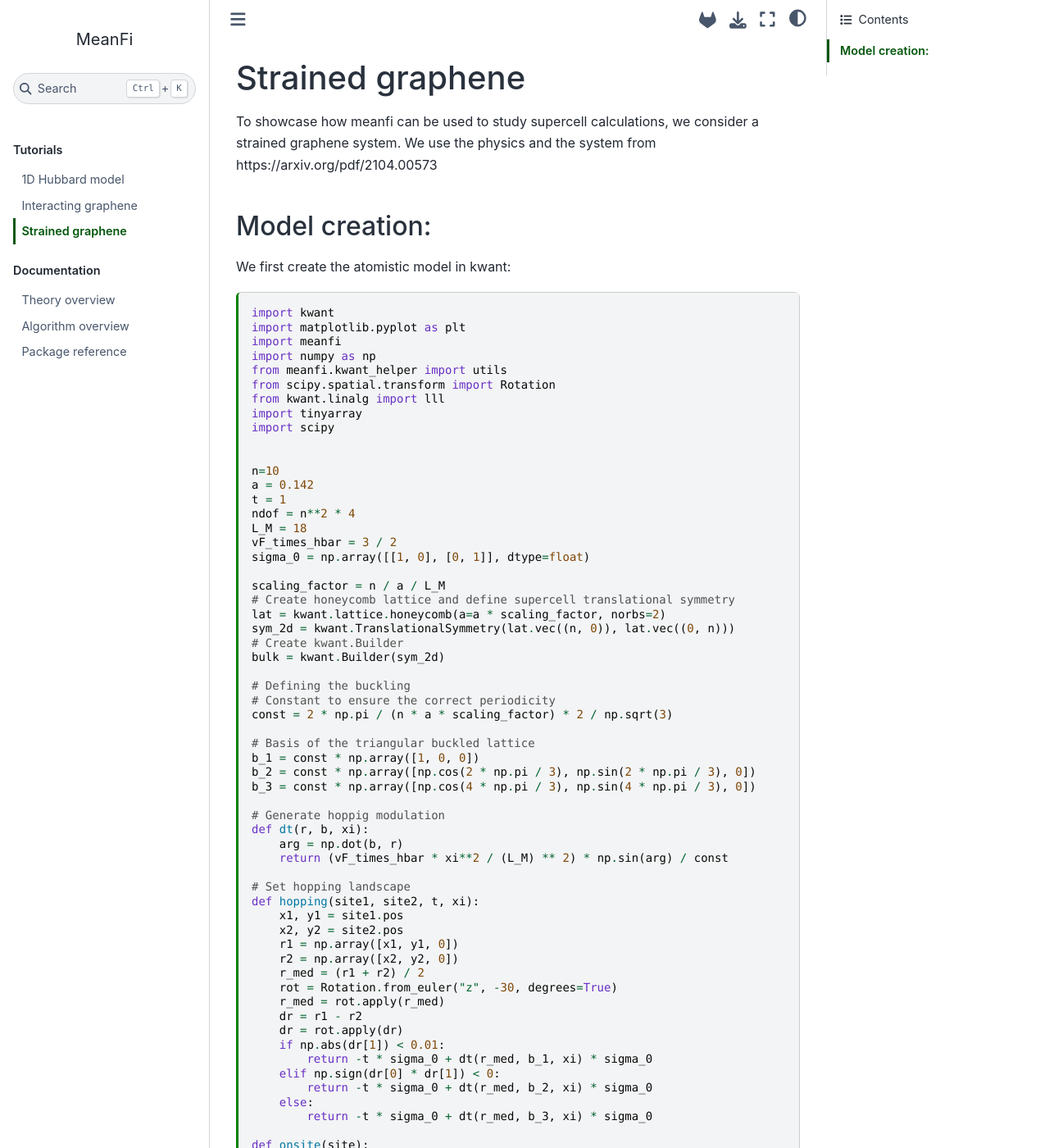
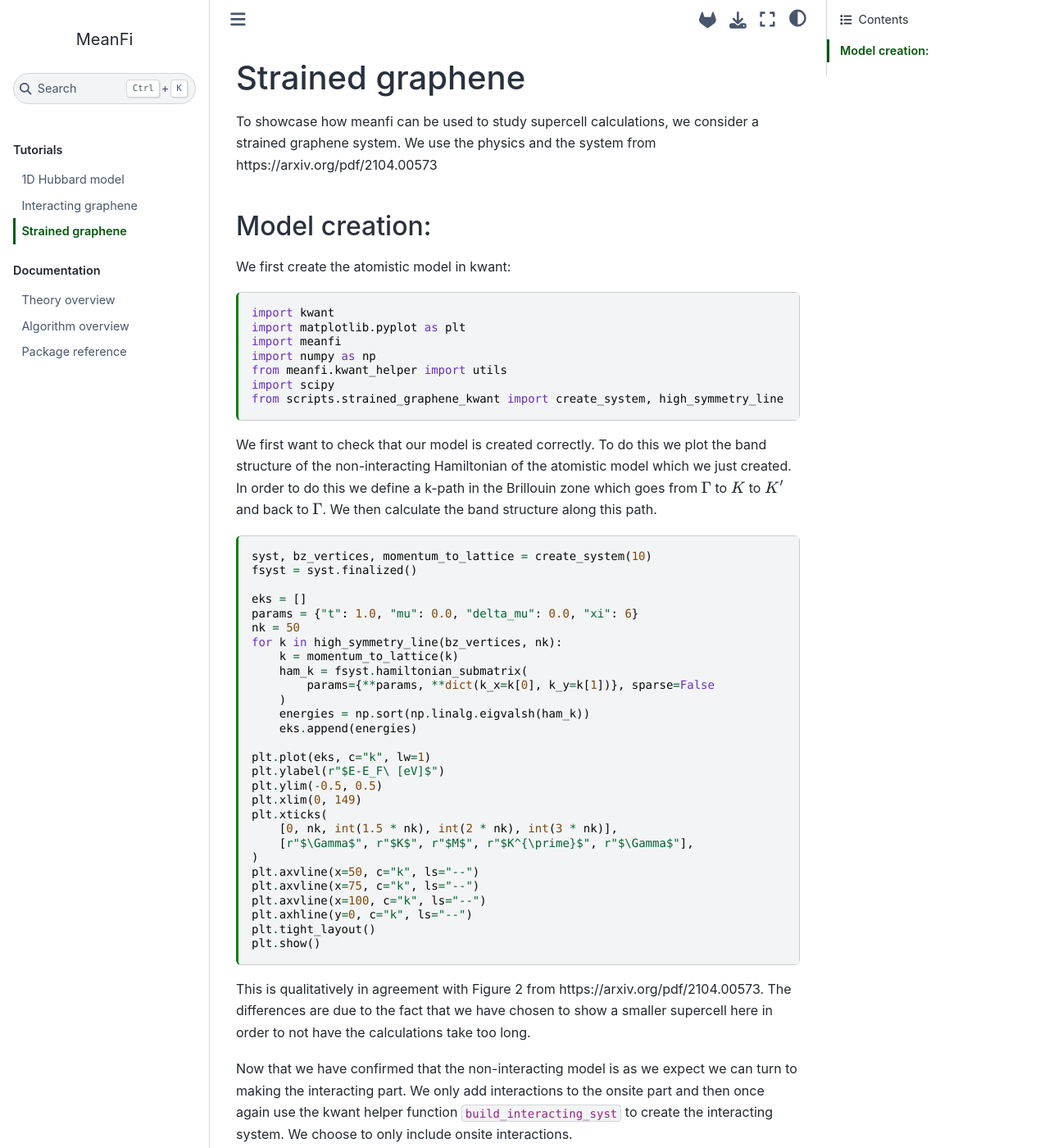
Before and after one commit to quantum-tinkerer/MeanFi, a Sphinx documentation site: the page built from docs/source/tutorial/strained_graphene.md, in a window 1280 px wide and 1400 px high. Shown: the whole window at 82% size. Built offline with Sphinx 7.4.7 and the Sphinx Book theme 1.1.4, drawn with Linux system fonts in a browser that asks for light colours; the version number could not be read and is left out; comment, search, counter and statistics services are not loaded; some of the changed text lies outside the part shown.

Commit message:
fix conflict

````diff
--- a/docs/source/tutorial/strained_graphene.md
+++ b/docs/source/tutorial/strained_graphene.md
@@ -4,7 +4,7 @@ jupytext:
     extension: .md
     format_name: myst
     format_version: 0.13
-    jupytext_version: 1.16.0
+    jupytext_version: 1.16.2
 kernelspec:
   display_name: Python 3 (ipykernel)
   language: python
@@ -25,113 +25,23 @@ import matplotlib.pyplot as plt
 import meanfi
 import numpy as np
 from meanfi.kwant_helper import utils
-from scipy.spatial.transform import Rotation
-from kwant.linalg import lll
-import tinyarray
 import scipy
-
-
-n=10
-a = 0.142
-t = 1
-ndof = n**2 * 4
-L_M = 18
-vF_times_hbar = 3 / 2
-sigma_0 = np.array([[1, 0], [0, 1]], dtype=float)
-
-scaling_factor = n / a / L_M
-# Create honeycomb lattice and define supercell translational symmetry
-lat = kwant.lattice.honeycomb(a=a * scaling_factor, norbs=2)
-sym_2d = kwant.TranslationalSymmetry(lat.vec((n, 0)), lat.vec((0, n)))
-# Create kwant.Builder
-bulk = kwant.Builder(sym_2d)
-
-# Defining the buckling
-# Constant to ensure the correct periodicity
-const = 2 * np.pi / (n * a * scaling_factor) * 2 / np.sqrt(3)
-
-# Basis of the triangular buckled lattice
-b_1 = const * np.array([1, 0, 0])
-b_2 = const * np.array([np.cos(2 * np.pi / 3), np.sin(2 * np.pi / 3), 0])
-b_3 = const * np.array([np.cos(4 * np.pi / 3), np.sin(4 * np.pi / 3), 0])
-
-# Generate hoppig modulation
-def dt(r, b, xi):
-    arg = np.dot(b, r)
-    return (vF_times_hbar * xi**2 / (L_M) ** 2) * np.sin(arg) / const
-
-# Set hopping landscape
-def hopping(site1, site2, t, xi):
-    x1, y1 = site1.pos
-    x2, y2 = site2.pos
-    r1 = np.array([x1, y1, 0])
-    r2 = np.array([x2, y2, 0])
-    r_med = (r1 + r2) / 2
-    rot = Rotation.from_euler("z", -30, degrees=True)
-    r_med = rot.apply(r_med)
-    dr = r1 - r2
-    dr = rot.apply(dr)
-    if np.abs(dr[1]) < 0.01:
-        return -t * sigma_0 + dt(r_med, b_1, xi) * sigma_0
-    elif np.sign(dr[0] * dr[1]) < 0:
-        return -t * sigma_0 + dt(r_med, b_2, xi) * sigma_0
-    else:
-        return -t * sigma_0 + dt(r_med, b_3, xi) * sigma_0
-
-def onsite(site):
-    return 0 * sigma_0
-
-# Define onsite and hopping energies
-bulk[lat.shape(lambda pos: True, (0, 0))] = onsite
-bulk[lat.neighbors()] = hopping
-# Wrap system
-wrapped_syst = kwant.wraparound.wraparound(bulk)
-# Finalize wrapped system
-wrapped_fsyst = wrapped_syst.finalized()
+from scripts.strained_graphene_kwant import create_system, high_symmetry_line
 ```
 
 We first want to check that our model is created correctly. To do this we plot the band structure of the non-interacting Hamiltonian of the atomistic model which we just created. In order to do this we define a k-path in the Brillouin zone which goes from $\Gamma$ to $K$ to $K'$ and back to $\Gamma$. We then calculate the band structure along this path.
 
+
 ```{code-cell} ipython3
-:tags: [hide-input]
-def relevant_kpath(wrapped_syst, nk=50):
-    lat_ndim = 2
-    # columns of B are lattice vectors
-    B = np.array(wrapped_syst._wrapped_symmetry.periods).T
-    # columns of A are reciprocal lattice vectors
-    A = np.linalg.pinv(B).T
-
-    # Get lattice points that neighbor the origin, in basis of lattice vectors
-    reduced_vecs, transf = lll.lll(A.T)
-    neighbors = tinyarray.dot(lll.voronoi(reduced_vecs), transf)
-    # Add the origin to these points.
-    klat_points = np.concatenate(([[0] * lat_ndim], neighbors))
-    # Transform to cartesian coordinates and rescale.
-    klat_points = 2 * np.pi * np.dot(klat_points, A.T)
-    voronoi = scipy.spatial.Voronoi(klat_points)
-    around_origin = voronoi.point_region[0]
-    bz_vertices = voronoi.vertices[voronoi.regions[around_origin]]
-
-    GammaK = np.linspace([0, 0], bz_vertices[0], nk, endpoint=False)
-    KKprime = np.linspace(bz_vertices[0], bz_vertices[1], nk, endpoint=False)
-    KprimeGamma = np.linspace(bz_vertices[1], [0, 0], nk, endpoint=True)
-    k_points = np.concatenate((GammaK, KKprime, KprimeGamma))
-
-    return k_points
-
-def momentum_to_lattice(k, wrapped_syst):
-    B = np.array(wrapped_syst._wrapped_symmetry.periods).T
-    # columns of A are reciprocal lattice vectors
-    A = np.linalg.pinv(B).T
-    k, _ = scipy.linalg.lstsq(A, k)[:2]
-    return k
+syst, bz_vertices, momentum_to_lattice = create_system(10)
+fsyst = syst.finalized()
 
 eks = []
-params = {"t": 1.0, "mu": 0.0, "delta_mu": 0.0, "xi": 6.0}
-k_points = relevant_kpath(wrapped_syst)
-for k in k_points:
-    k = momentum_to_lattice(k, wrapped_syst)
-    ham_k = wrapped_fsyst.hamiltonian_submatrix(
+params = {"t": 1.0, "mu": 0.0, "delta_mu": 0.0, "xi": 6}
+nk = 50
+for k in high_symmetry_line(bz_vertices, nk):
+    k = momentum_to_lattice(k)
+    ham_k = fsyst.hamiltonian_submatrix(
         params={**params, **dict(k_x=k[0], k_y=k[1])}, sparse=False
     )
     energies = np.sort(np.linalg.eigvalsh(ham_k))
@@ -142,7 +52,8 @@ plt.ylabel(r"$E-E_F\ [eV]$")
 plt.ylim(-0.5, 0.5)
 plt.xlim(0, 149)
 plt.xticks(
-    [0, 50, 75, 100, 150], [r"$\Gamma$", r"$K$", r"$M$", r"$K^{\prime}$", r"$\Gamma$"]
+    [0, nk, int(1.5 * nk), int(2 * nk), int(3 * nk)],
+    [r"$\Gamma$", r"$K$", r"$M$", r"$K^{\prime}$", r"$\Gamma$"],
 )
 plt.axvline(x=50, c="k", ls="--")
 plt.axvline(x=75, c="k", ls="--")
@@ -178,7 +89,6 @@ After we have created the interacting system we can use MeanFi again for getting
 
 ```{code-cell} ipython3
 from meanfi.kwant_helper import utils as utils
-params = {"t": 1.0, "mu": 0.0, "delta_mu": 0.0, "xi": 6.0}
 h0 = utils.builder_to_tb(bulk, params=params)
 
 params_int = dict(U=2)
@@ -195,7 +105,13 @@ mf_sol = meanfi.solver(
     mf_model,
     guess,
     nk=4,
-    optimizer_kwargs={"M": 10, "f_tol": 1e-3, "maxiter": 100, "verbose": True, 'line_search' : 'wolfe'},
+    optimizer_kwargs={
+        "M": 10,
+        "f_tol": 1e-3,
+        "maxiter": 100,
+        "verbose": True,
+        "line_search": "wolfe",
+    },
 )
 ```
 
````
